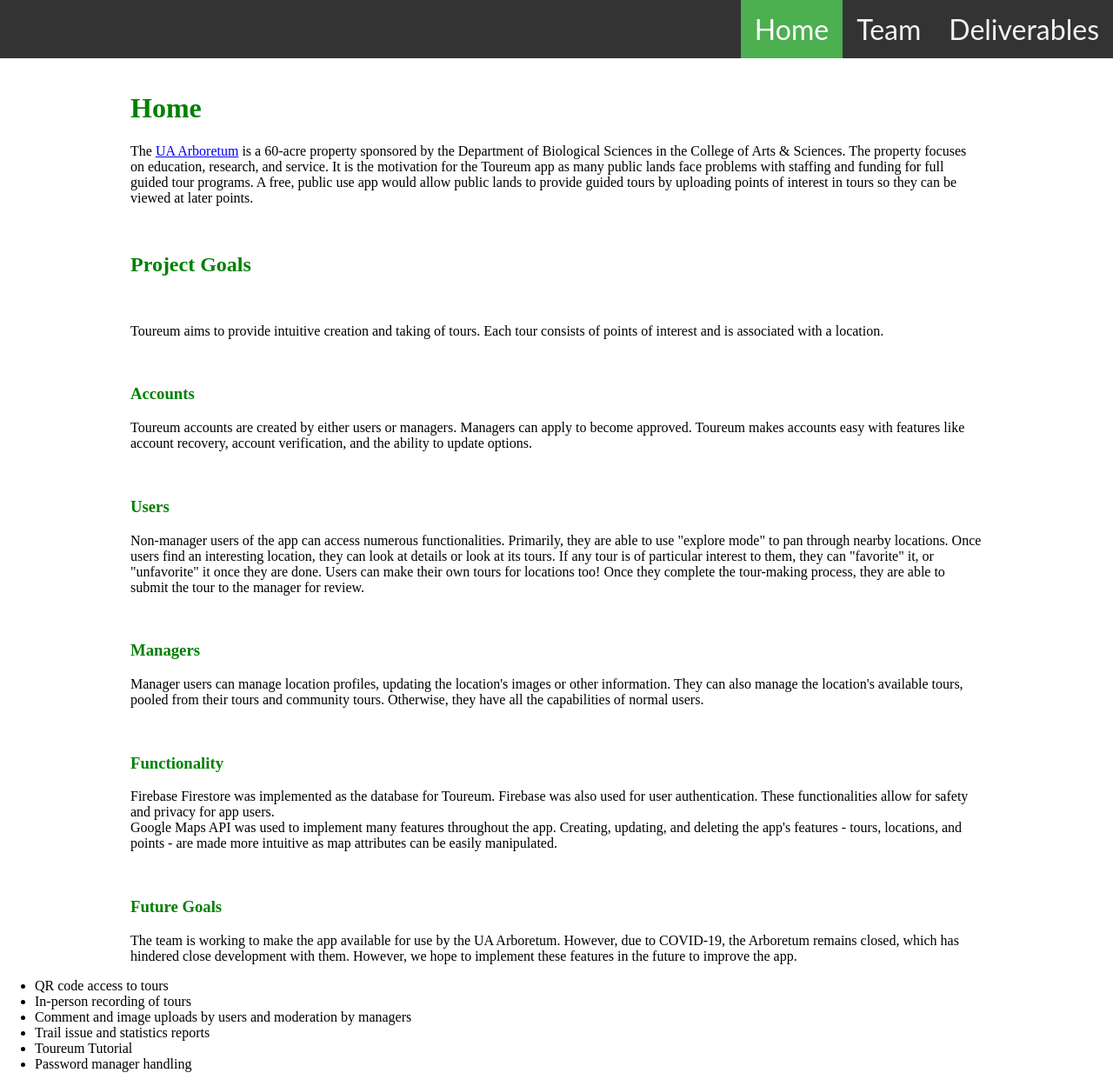
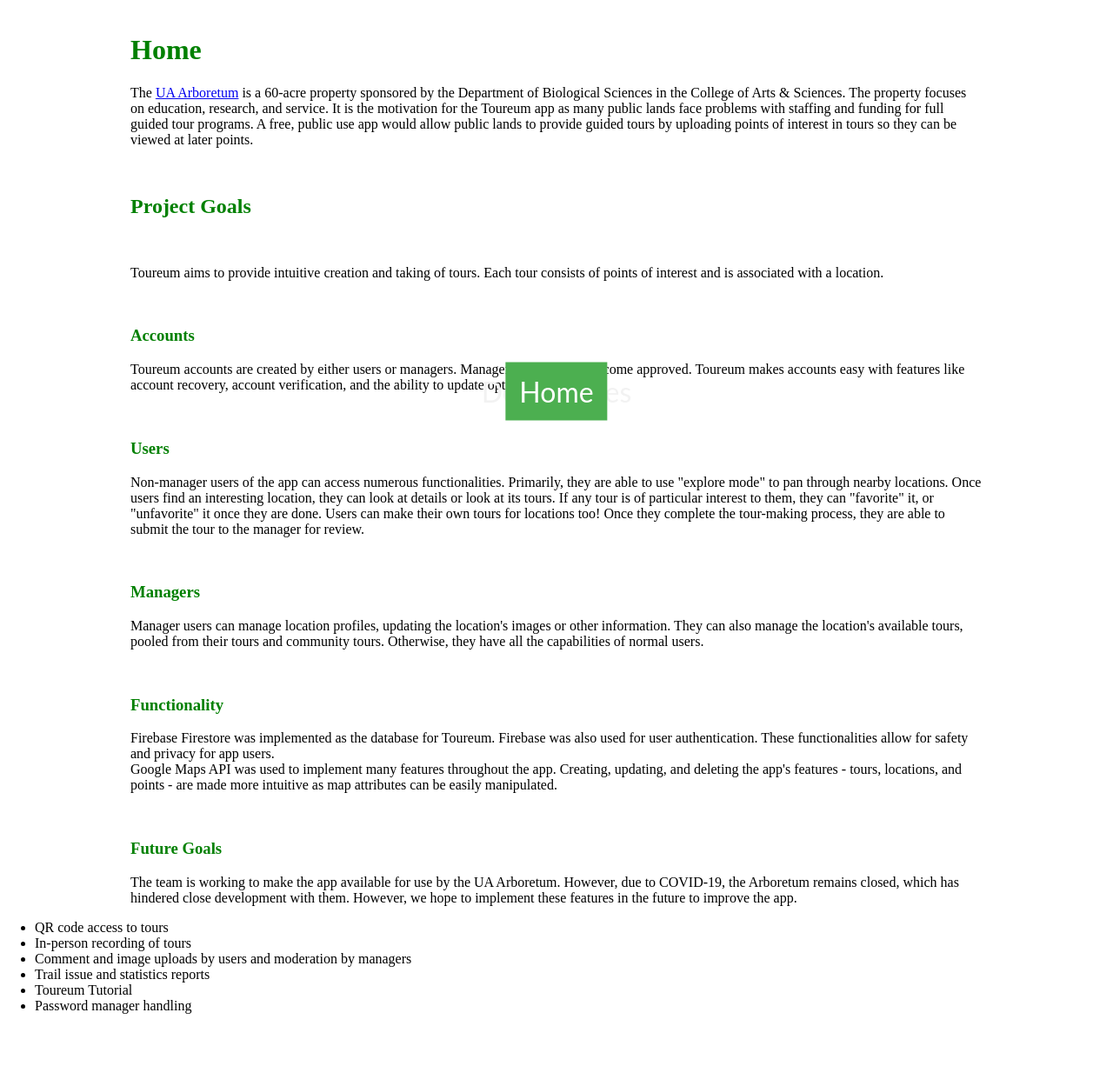
Before and after one commit to lmbrager/CS495Arboretum.github.io, a Jekyll site: the page built from index.html, in a window 1280 px wide. Shown: the whole page at 87% size. Built offline with Jekyll 4.4.1, drawn with Linux system fonts in a browser that asks for light colours; after the commit the page ends 1182 px from its top, so only the background shows below that.

Commit message:
Update nav.html

```diff
--- a/_includes/nav.html
+++ b/_includes/nav.html
@@ -4,12 +4,16 @@
   background-color: #333;
 }
 .topnav a {
-  float: right;
+  float: none;
   color: #f2f2f2;
   text-align: center;
   padding: 14px 16px;
   text-decoration: none;
   font-size: 32px;
+  position: absolute;
+  top: 50%;
+  left: 50%;
+  transform: translate(-50%, -50%);
 }
 a.navbar-brand {
   padding:0;
@@ -22,13 +26,6 @@ a.navbar-brand {
   background-color: #4CAF50;
   color: white;
 }
-div maincontainer {
-    text-align: center;
-}
-ul li {
-    margin-left: auto;
-    margin-right: auto;
-}
 </style>
 
 <div class="topnav" style="padding:0px;font-family:'Lato',sans-serif">
```
